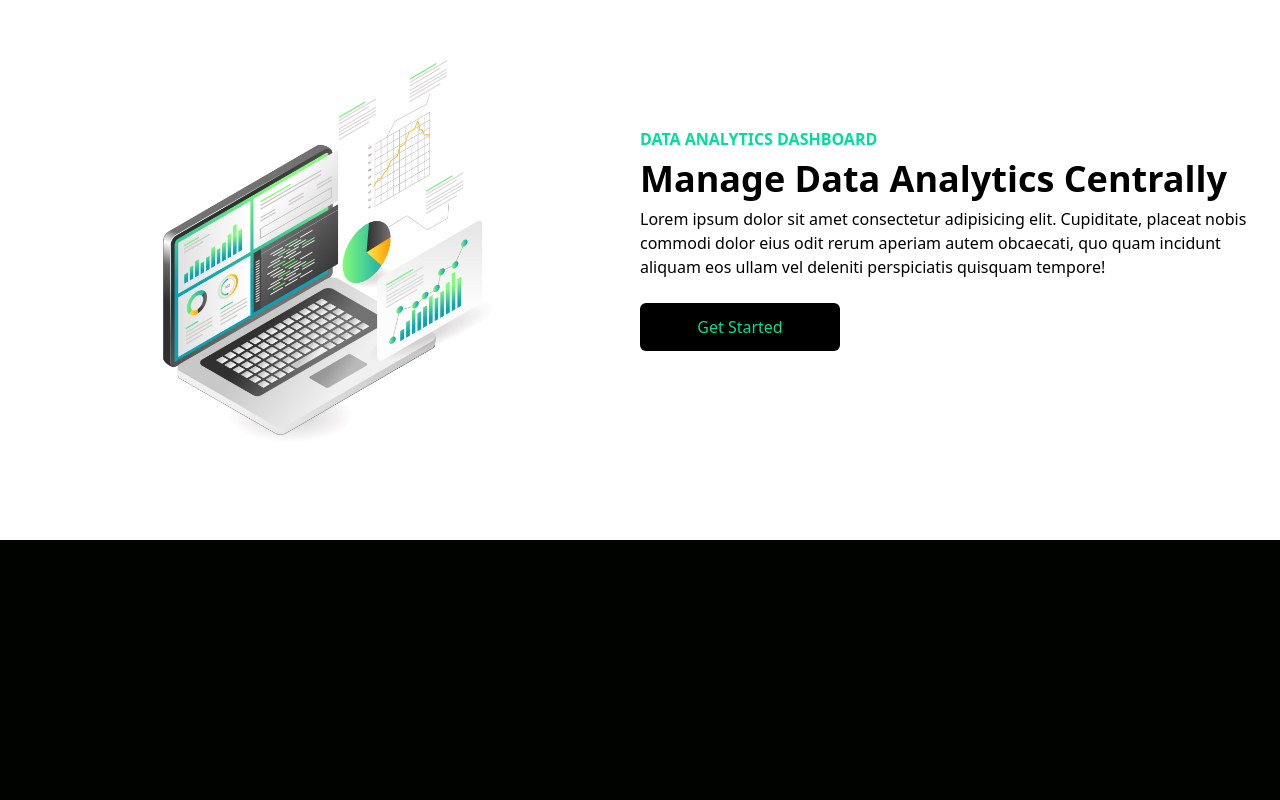
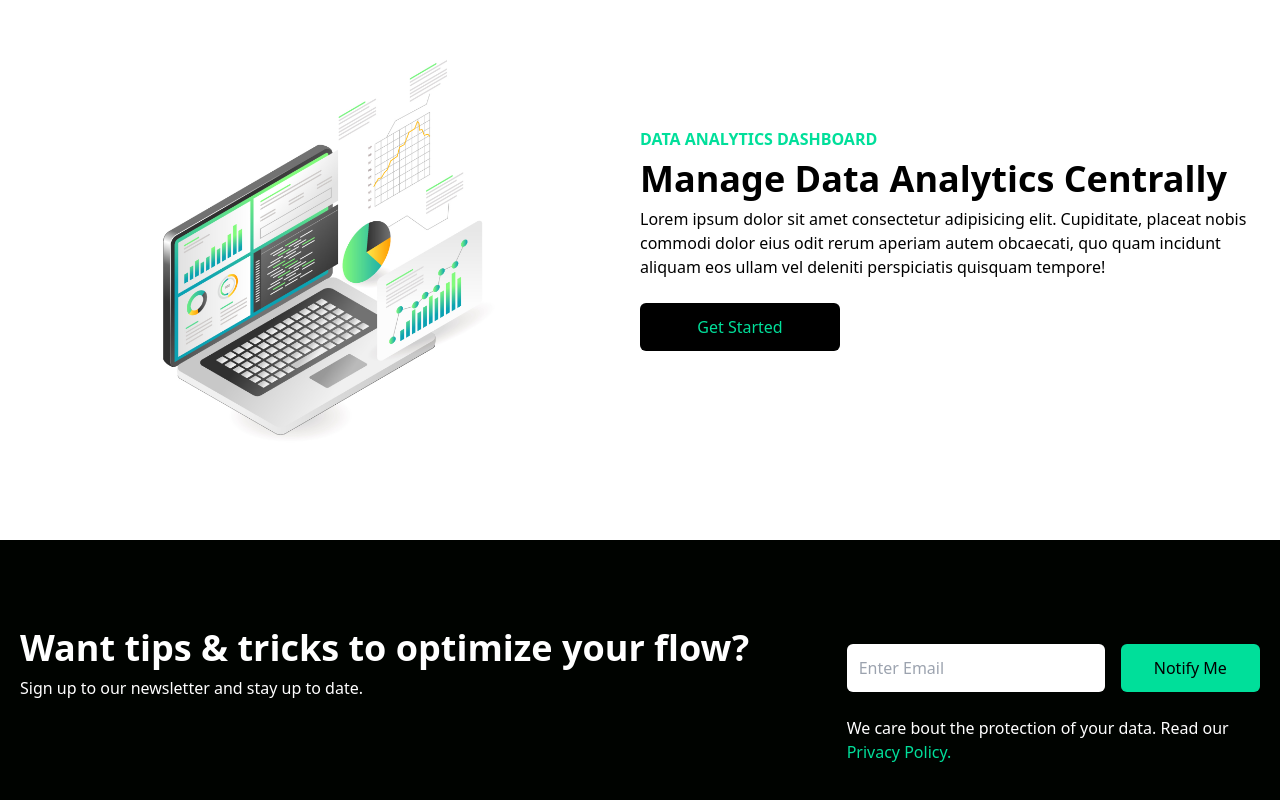
Before and after one commit to leylamaria/react-tailwind-project, a React (Create React App) app: page / in a window 1280 px wide. Shown: the part 837-1637 px from the top of the page. Before the commit the page ends 1377 px from the top, so only its background shows below. Built offline with nearby package versions, Linux system fonts and the light colour scheme.

Commit message:
Integrated Newsletter component

```diff
--- a/src/App.js
+++ b/src/App.js
@@ -2,6 +2,7 @@
 import Navbar from "./components/Navbar";
 import Hero from "./components/Hero";
 import Analytics from "./components/Analytics";
+import Newsletter from "./components/Newsletter";
 
 export default function App() {
   return (
@@ -9,6 +10,7 @@
       <Navbar />
       <Hero />
       <Analytics />
+      <Newsletter />
     </div>
   );
 }
--- /dev/null
+++ b/src/components/Newsletter.jsx
@@ -0,0 +1,34 @@
+import React from "react";
+
+const Newsletter = () => {
+  return (
+    <div className="text-white w-full py-16 px-4">
+      <div className="max-w-[1240px] mx-auto grid lg:grid-cols-3 ">
+        <div className="lg:col-span-2 my-4">
+          <h1 className="md:text-4xl sm:text-3xl text-2xl font-bold py-2">
+            Want tips & tricks to optimize your flow?
+          </h1>
+          <p>Sign up to our newsletter and stay up to date.</p>
+        </div>
+        <div className="my-4">
+          <div className="flex flex-col sm:flex-row items-center justify-between w-full">
+            <input
+              className="p-3 flex rounded-md w-full text-black"
+              type="email"
+              placeholder="Enter Email"
+            />
+            <button className="bg-[#00df9a] text-black rounded-md font-medium w-[200px] ml-4 my-6 px-6 py-3">
+              Notify Me
+            </button>
+          </div>
+          <p>
+            We care bout the protection of your data. Read our{" "}
+            <span className="text-[#00df9a]">Privacy Policy.</span>
+          </p>
+        </div>
+      </div>
+    </div>
+  );
+};
+
+export default Newsletter;
```
